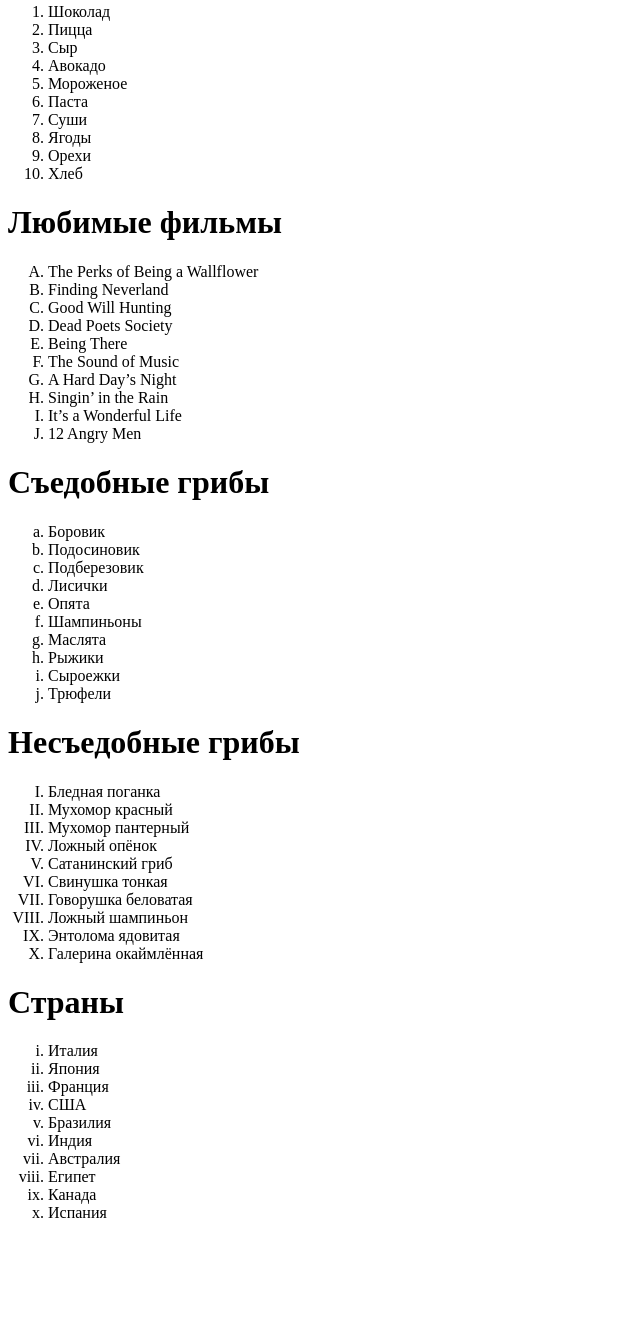
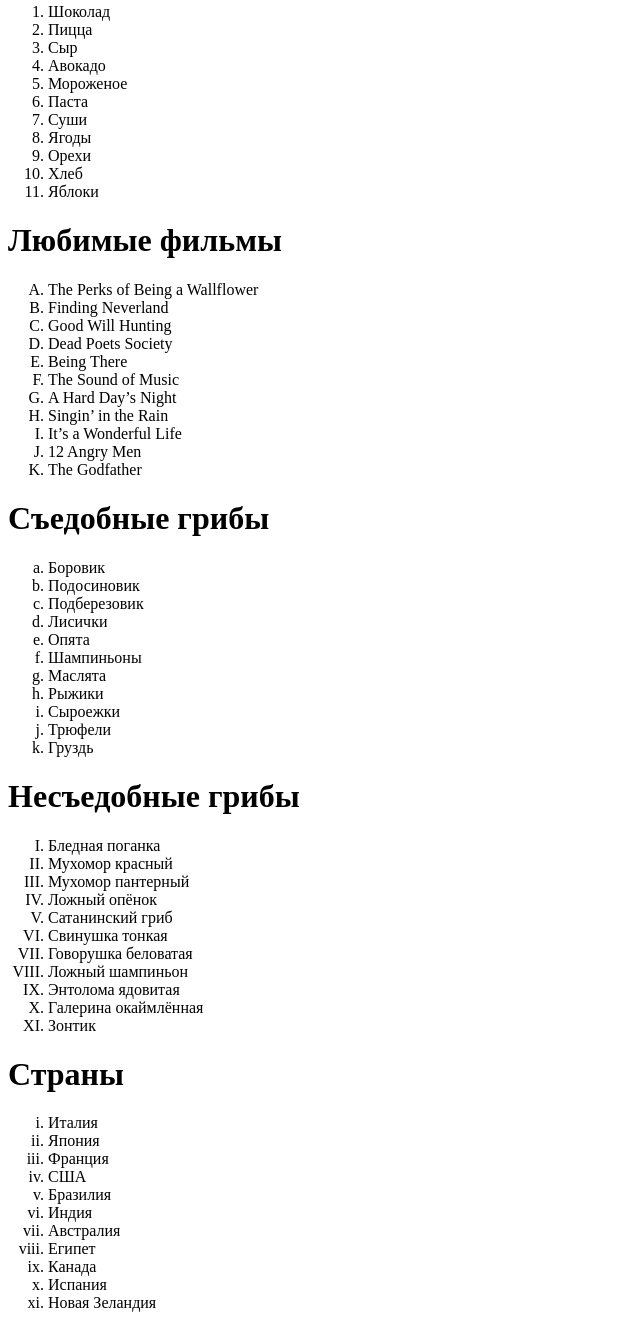
Before and after one commit to f14rky/web-front-labs, a plain HTML site: page favorites.html in a window 1280 px wide. Shown: the part 77-1405 px from the top of the page, without its empty margins (0-640 px from the left). Before the commit the page ends 1315 px from the top, so only its background shows below. Drawn offline with Linux system fonts and the light colour scheme.

Commit message:
Списки

```diff
--- a/favorites.html
+++ b/favorites.html
@@ -19,6 +19,7 @@
             <li>Ягоды</li>
             <li>Орехи</li>
             <li>Хлеб</li>
+            <li>Яблоки</li>
         </ol>
 
         <h1>Любимые фильмы</h1>
@@ -34,6 +35,7 @@
             <li>Singin’ in the Rain</li>
             <li>It’s a Wonderful Life</li>
             <li>12 Angry Men</li>
+            <li>The Godfather</li>
         </ol>
 
         <h1>Съедобные грибы</h1>
@@ -49,6 +51,7 @@
             <li>Рыжики</li>
             <li>Сыроежки</li>
             <li>Трюфели</li>
+            <li>Груздь</li>
         </ol>
 
         <h1>Несъедобные грибы</h1>
@@ -64,6 +67,7 @@
             <li>Ложный шампиньон</li>
             <li>Энтолома ядовитая</li>
             <li>Галерина окаймлённая</li>
+            <li>Зонтик</li>
         </ol>
 
         <h1>Страны</h1>
@@ -79,6 +83,7 @@
             <li>Египет</li>
             <li>Канада</li>
             <li>Испания</li>
+            <li>Новая Зеландия</li>
         </ol>
     </body>
 </html>
```
